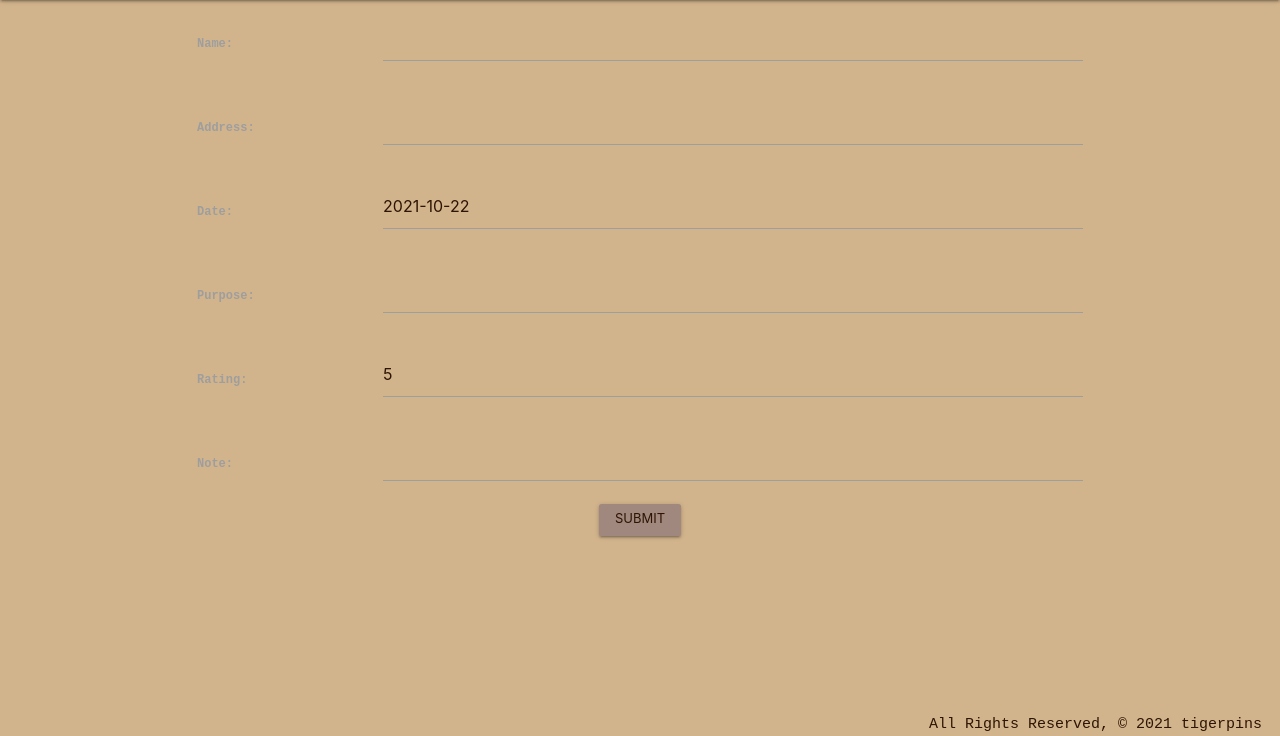
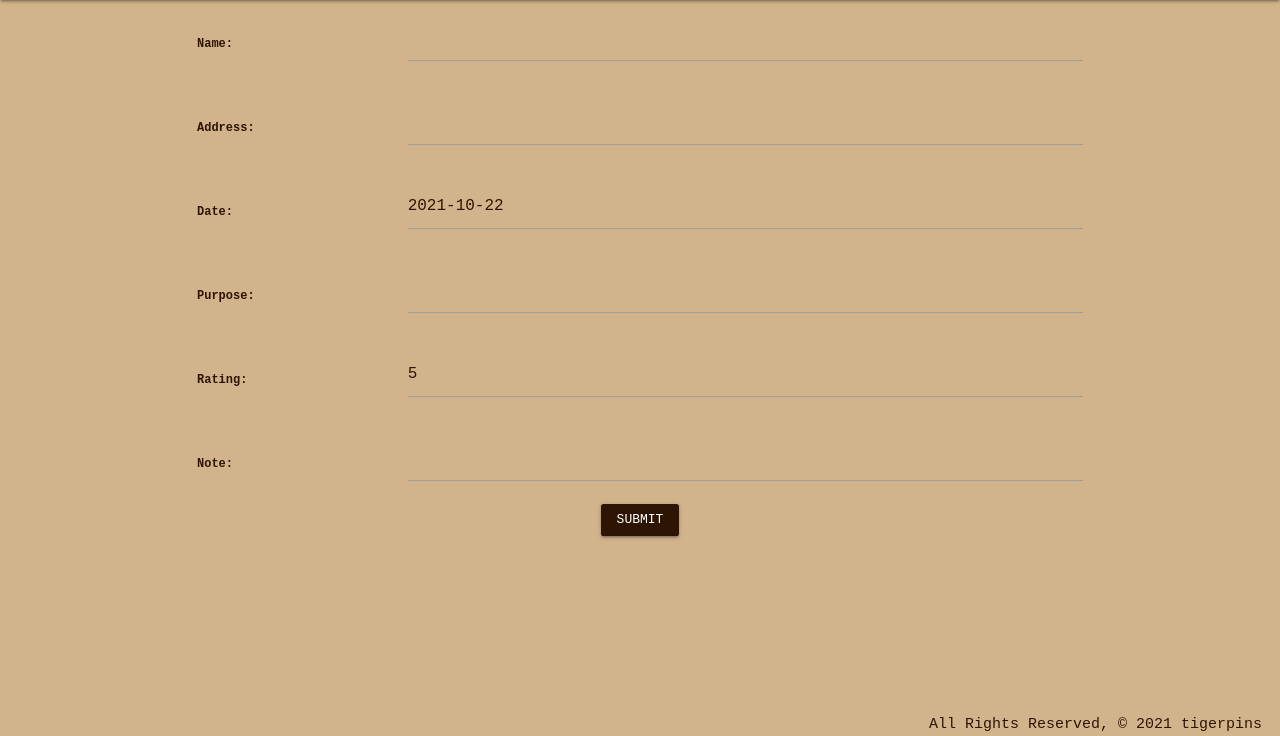
Before and after one commit to alexmcdermid/tigerpins, a Django app: page /pins/create/ in a window 1280 px wide. Shown: the part 64-800 px from the top of the page. Run offline with Django 3.2, Linux system fonts and the light colour scheme; the visitor is signed in with stand-in values (Sample User, id 1).

Commit message:
fix styling for buttons and forms

```diff
--- a/mainapp/static/css/style.css
+++ b/mainapp/static/css/style.css
@@ -17,8 +17,25 @@ main {
   flex: 1 0 auto;
 }
 
-a {
+a, label, input {
   color: #2E1503;
+  font-family: 'Courier New', Courier, monospace;
+}
+
+.btn, .btn-small, .waves-button-input, .brown.lighten-2, button {
+  background-color: #2E1503 !important;
+  font-family: 'Courier New', Courier, monospace;
+  color: white;
+}
+
+input {
+  border-bottom: 1px solid #2E1503;
+  box-shadow: 1px solid #2E1503;
+}
+
+input:focus {
+  border-bottom: 1px solid #2E1503 !important;
+  box-shadow: 0 1px 0 0 #2E1503 !important;
 }
 
 #map {
```
Also changed, not shown: mainapp/templates/pins/index.html (+2 -13 lines), mainapp/templates/pins/show.html (+2 -13 lines).
